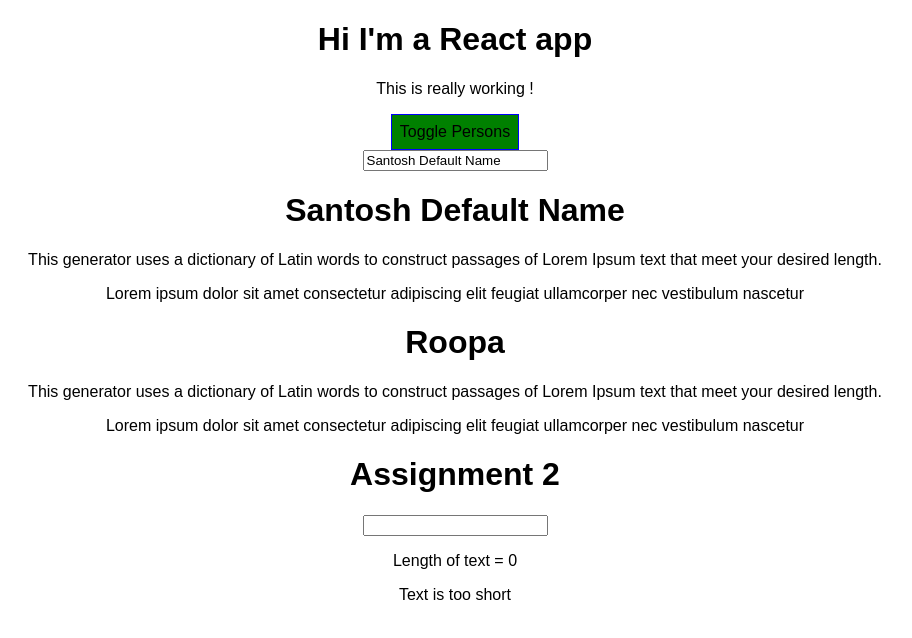
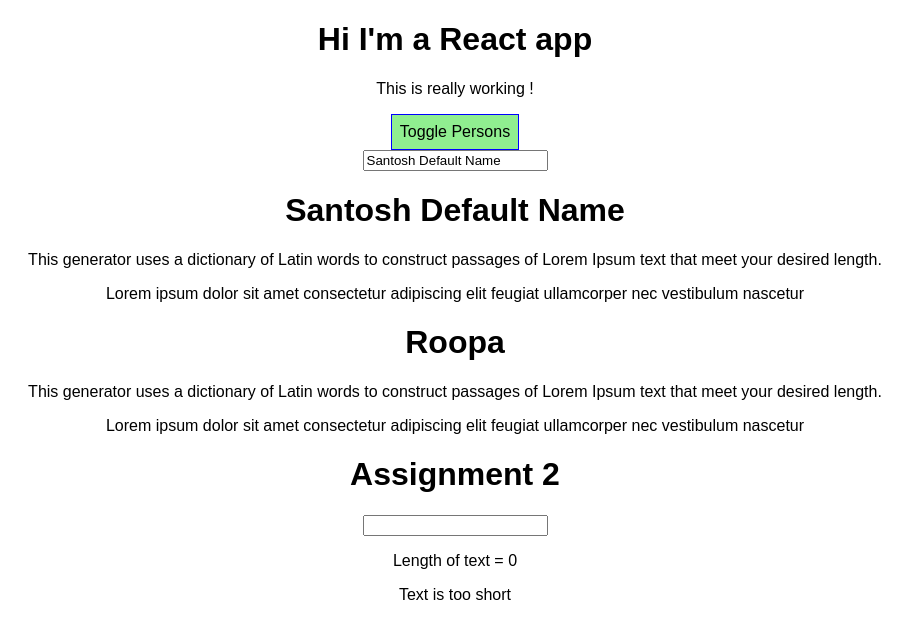
Before and after one commit to smarigowda/react16Revision, a React app: page / in a window 1280 px wide. In both pictures the pointer is over the button "Toggle Persons". Shown: the top 638 px of the page, without its empty margins (185-1097 px from the left). Built offline with nearby package versions, Linux system fonts and the light colour scheme.

Commit message:
Reac 23 css pseudo selectors (#26)
* REAC-22 fixed styling issue with CharText component

* REAC-23 hover effect added

```diff
--- a/src/App.css
+++ b/src/App.css
@@ -2,12 +2,16 @@
   text-align: center;
 }
 
-.Button {
-  background-color: white;
+.App .Button {
   font: inherit;
   border: 1px solid blue;
   padding: 8px;
   cursor: pointer;
+}
+
+.App .Button:hover {
+  background-color: lightgreen;
+  color: black;
 }
 
 .body {
@@ -20,6 +24,11 @@
   background-color: green;
 }
 
-.red {
+.App button.red {
   background-color: red;
 }
+
+.App button.red:hover {
+  background-color: salmon;
+  color: black;
+}
```
